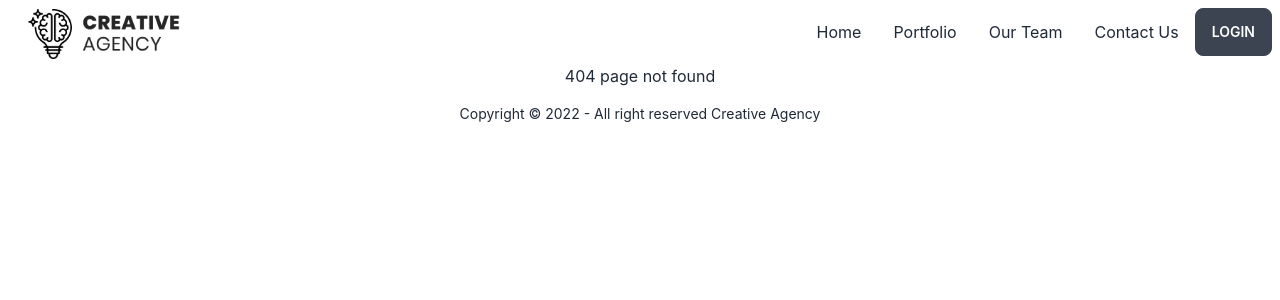
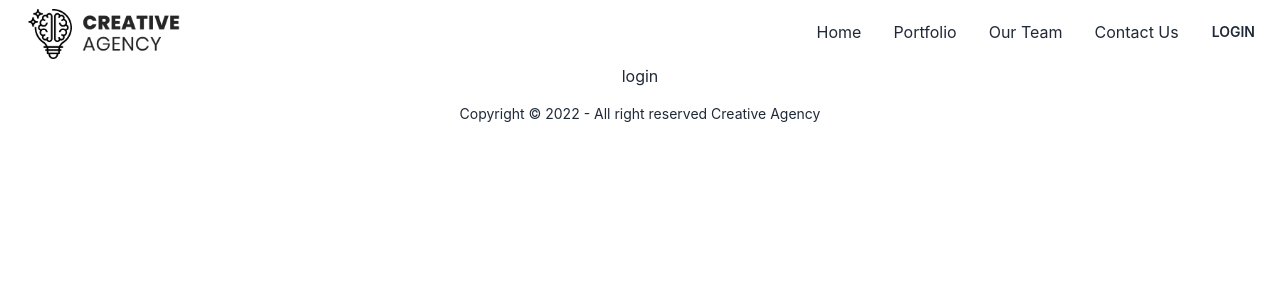
Before and after one commit to Neamul01/creative-agency-client, a React (Create React App) app: page /login in a window 1280 px wide. Before the commit this address had no page. Shown: the top 300 px of the page. Built offline with nearby package versions, Linux system fonts and the light colour scheme.

Commit message:
login component created

```diff
--- a/src/App.js
+++ b/src/App.js
@@ -2,6 +2,7 @@ import { Route, Routes } from 'react-router-dom';
 import './App.css';
 import ContactUs from './components/ContactUs/ContactUs';
 import Home from './components/Home/Home';
+import Login from './components/Login/Login';
 import OurTeam from './components/OurTeam/OurTeam';
 import Portfolio from './components/Portfolio/Portfolio';
 import Footer from './components/Shared/Footer';
@@ -23,6 +24,8 @@ function App() {
             <Route path='portfolio' element={<Portfolio />}></Route>
             <Route path='ourteam' element={<OurTeam />}></Route>
             <Route path='contactus' element={<ContactUs />}></Route>
+            <Route path='login' element={<Login />}></Route>
+
             <Route path='*' element={<NotFound />}></Route>
           </Routes>
         </div>
--- /dev/null
+++ b/src/components/Login/Login.js
@@ -0,0 +1,11 @@
+import React from 'react';
+
+const Login = () => {
+    return (
+        <div>
+            login
+        </div>
+    );
+};
+
+export default Login;
--- a/src/components/Shared/Navbar.js
+++ b/src/components/Shared/Navbar.js
@@ -29,7 +29,7 @@ const Navbar = () => {
                     </ul>
                 </div>
                 <div class="">
-                    <a class="btn btn-xs md:btn-md">Login</a>
+                    <Link to={'login'} class="btn btn-ghost btn-xs md:btn-md">Login</Link>
                 </div>
             </div>
             {/* <div class="navbar-end">
```
Also changed, not shown: public/images/Rectangle 274.png (added).
